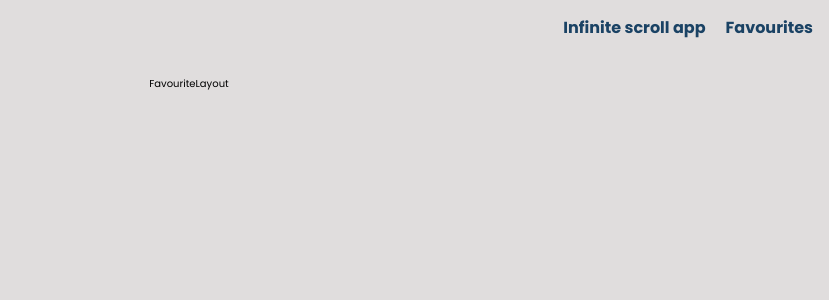
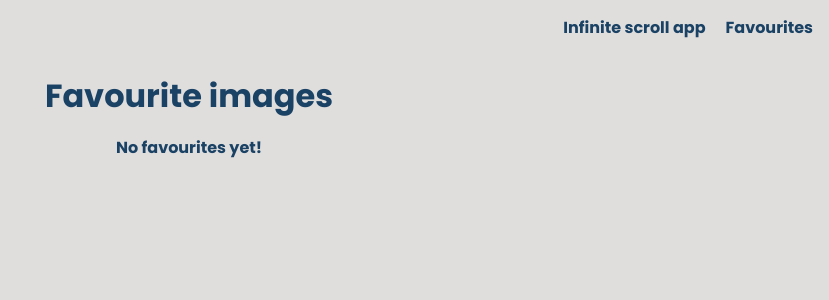
Before and after one commit to Simasdan/infinite-scroll-app, a React (Vite) app: page /favourites in a window 1280 px wide. Shown: the top 300 px of the page, without its empty margins (451-1280 px from the left). Built offline with nearby package versions, Linux system fonts and the light colour scheme.

Commit message:
Working on infite scroll app

```diff
--- a/src/components/ImageCard/ImageCard.tsx
+++ b/src/components/ImageCard/ImageCard.tsx
@@ -3,9 +3,11 @@ import styles from './imageCard.module.scss';
 export interface ImageCardProps {
   imageUrl: string;
   title: string;
+  isFavourite: boolean;
+  onClick: () => void;
 }
 
-const ImageCard = ({ imageUrl, title }: ImageCardProps) => {
+const ImageCard = ({ imageUrl, title, isFavourite, onClick }: ImageCardProps) => {
   return (
     <div className={styles.cardWrapper}>
       <figure className={styles.imageCard}>
@@ -13,7 +15,8 @@ const ImageCard = ({ imageUrl, title }: ImageCardProps) => {
       </figure>
       <div className={styles.hoveredImageCard}>
         <h3>{title}</h3>
-        <button>Favourite</button>
+        <div className={styles.seperator}></div>
+        <button onClick={onClick}>{isFavourite ? 'Unfavourite' : 'Favourite'}</button>
       </div>
     </div>
   )
--- a/src/components/ImageCard/imageCard.module.scss
+++ b/src/components/ImageCard/imageCard.module.scss
@@ -10,6 +10,7 @@
         overflow: hidden;
         border: 0.1rem solid $color-grey-1;
         box-shadow: $box-shadow-img;
+        position: relative;
 
         @include flexbox-centered;
 
@@ -21,21 +22,48 @@
             transition: $transition-ease;
             backface-visibility: hidden;
         }
+
+        &::before {
+            content: '';
+            position: absolute;
+            top: 0;
+            left: 0;
+            width: 100%;
+            height: 100%;
+            background: rgba(0, 0, 0, 0.4);
+            opacity: 0;
+            transition: opacity $transition-ease;
+            pointer-events: none;
+            z-index: 1;
+        }
     }
 
     .hoveredImageCard {
+        width: 80%;
+        display: flex;
+        flex-direction: column;
+        align-items: center;
+        justify-content: flex-end;
+        gap: 1rem;
         position: absolute;
         opacity: 0;
         top: 50%;
         left: 50%;
-        transform: translate(-50%, -20%);
+        transform: translate(-50%, -50%);
         background: transparent;
+        z-index: 2;
 
         h3 {
             @include title-M;
 
             color: $color-white;
-            margin-bottom: $spacing-M;
+            background: transparent;
+        }
+
+        .seperator {
+            width: 30%;
+            height: 0.2rem;
+            background-color: $color-white;
         }
 
         button {
@@ -45,6 +73,7 @@
             padding: $spacing-XXS $spacing-XS;
             color: $color-white;
             border: 0.1rem solid $color-white;
+            background: transparent;
 
             &:hover {
                 color: $color-primary2;
@@ -53,11 +82,15 @@
         }
     }
 
-    &:hover .imageCard {
-        opacity: 0.3;
+    &:hover .imageCard::before {
+        opacity: 1;
     }
 
-    &:hover .hoveredImageCard{
+    &:hover .imageCard {
+        opacity: 1;
+    }
+
+    &:hover .hoveredImageCard {
         opacity: 1;
     }
 }
--- a/src/components/ImageCardWrapper/ImageCardWrapper.tsx
+++ b/src/components/ImageCardWrapper/ImageCardWrapper.tsx
@@ -24,6 +24,7 @@ interface FlickrResponse {
 const ImageCardWrapper = () => {
   const [page, setPage] = useState(1);
   const [photos, setPhotos] = useState<FlickrPhoto[]>([]);
+  const [favourites, setFavourites] = useState<FlickrPhoto[]>([]);
   const { data, loading, error } = useFetch<FlickrResponse>(Key.API_KEY, page)
 
   const loadMorePhotos = useCallback(() => {
@@ -37,9 +38,7 @@ const ImageCardWrapper = () => {
 
   useEffect(() => {
     loadMorePhotos();
-  }, [data, loadMorePhotos]);
 
-  useEffect(() => {
     const handleScroll = () => {
       if (window.scrollY + window.innerHeight >= document.documentElement.scrollHeight) {
         setPage((prevPage) => prevPage + 1);
@@ -51,7 +50,24 @@ const ImageCardWrapper = () => {
     return () => {
       window.removeEventListener('scroll', handleScroll);
     };
+  }, [data, loadMorePhotos]);
+
+  useEffect(() => {
+    const storedFavourites = JSON.parse(localStorage.getItem('favourites') || '[]');
+    setFavourites(storedFavourites);
   }, []);
+
+  const handleFavourite = (photo: FlickrPhoto) => {
+    let updatedFavourites: FlickrPhoto[];
+    if (favourites.some((fav) => fav.id === photo.id)) {
+      updatedFavourites = favourites.filter((fav) => fav.id !== photo.id);
+    } else {
+      updatedFavourites = [...favourites, photo];
+    }
+
+    setFavourites(updatedFavourites);
+    localStorage.setItem('favourites', JSON.stringify(updatedFavourites));
+  }
 
   if (loading && page === 1) {
     return <div className={styles.loader}></div>;
@@ -69,13 +85,15 @@ const ImageCardWrapper = () => {
     <div className={styles.imageCardWrapper}>
       {photos?.map((photo) => {
         const imageUrl = `https://farm${photo.farm}.staticflickr.com/${photo.server}/${photo.id}_${photo.secret}.jpg`;
+        const isFavourite = favourites.some((fav) => fav.id === photo.id);
         return (
-          <ImageCard key={photo.id} imageUrl={imageUrl} title={photo.title} />
+          <ImageCard key={photo.id} imageUrl={imageUrl} title={photo.title} isFavourite={isFavourite} onClick={() => handleFavourite(photo)} />
         )
       })}
-      {loading && <div className={styles.loadingIndicator}>
-        <div className={styles.loader}></div>
-      </div>}
+      {loading &&
+        <div className={styles.loadingIndicator}>
+          <div className={styles.loader}></div>
+        </div>}
     </div>
   )
 }
--- a/src/components/ImageCardWrapper/imageCardWrapper.module.scss
+++ b/src/components/ImageCardWrapper/imageCardWrapper.module.scss
@@ -17,6 +17,7 @@
     padding: $spacing-XXS;
     background-color: $color-white;
     border-radius: $border-radius-button;
+    z-index: 100;
 
     @include flexbox-centered;
   }
--- a/src/layouts/FavouritesLayout/FavouriteLayout.tsx
+++ b/src/layouts/FavouritesLayout/FavouriteLayout.tsx
@@ -1,10 +1,62 @@
 import styles from './favouriteLayout.module.scss';
+import ImageCard from '../../components/ImageCard/ImageCard';
+import { useEffect, useState } from 'react';
+
+interface FlickrPhoto {
+  id: string;
+  owner: string;
+  secret: string;
+  server: string;
+  farm: number;
+  title: string;
+  ispublic: number;
+  isfriend: number;
+  isfamily: number;
+}
 
 const FavouriteLayout = () => {
+
+  const [favourites, setFavourites] = useState<FlickrPhoto[]>([])
+
+  useEffect(() => {
+    const storedFavourites = JSON.parse(localStorage.getItem('favourites') || '[]');
+    setFavourites(storedFavourites);
+  }, []);
+
+  const handleFavourite = (photo: FlickrPhoto) => {
+    let updatedFavourites: FlickrPhoto[];
+    if (favourites.some((fav) => fav.id === photo.id)) {
+      updatedFavourites = favourites.filter((fav) => fav.id !== photo.id);
+    } else {
+      updatedFavourites = [...favourites, photo];
+    }
+
+    setFavourites(updatedFavourites);
+    localStorage.setItem('favourites', JSON.stringify(updatedFavourites));
+  };
+
   return (
     <div className={styles.container}>
       <div className={styles.favouriteLayoutWrapper}>
-        FavouriteLayout
+        <h1>Favourite images</h1>
+        <div className={styles.favouriteCards}>
+          {favourites.length === 0 ? (
+            <p>No favourites yet!</p>
+          ) : (
+            favourites.map((photo) => {
+              const imageUrl = `https://farm${photo.farm}.staticflickr.com/${photo.server}/${photo.id}_${photo.secret}.jpg`;
+              return (
+                <ImageCard
+                  key={photo.id}
+                  imageUrl={imageUrl}
+                  title={photo.title}
+                  isFavourite={true}
+                  onClick={() => handleFavourite(photo)}
+                />
+              );
+            })
+          )}
+        </div>
       </div>
     </div>
   )
--- a/src/layouts/FavouritesLayout/favouriteLayout.module.scss
+++ b/src/layouts/FavouritesLayout/favouriteLayout.module.scss
@@ -7,5 +7,25 @@
 
     .favouriteLayoutWrapper {
         text-align: center;
+
+        h1 {
+            @include headline-L;
+
+            color: $color-primary1;
+        }
+
+        .favouriteCards {
+            @include flexbox-centered;
+
+            flex-wrap: wrap;
+            gap: $spacing-S;
+            padding: $spacing-S;
+
+            p {
+                @include title-M;
+
+                color: $color-primary1;
+            }
+        }
     }
 }
--- a/src/styles/variables/_colors.scss
+++ b/src/styles/variables/_colors.scss
@@ -2,7 +2,7 @@ $color-white: #ffffff;
 $color-black: #000000;
 
 $color-primary1: #1a4264;
-$color-primary2: #5e0591;
+$color-primary2: #8395fa;
 
 $color-grey-1: #8d8d8d;
 $color-grey-2: #e0dddd;
```
